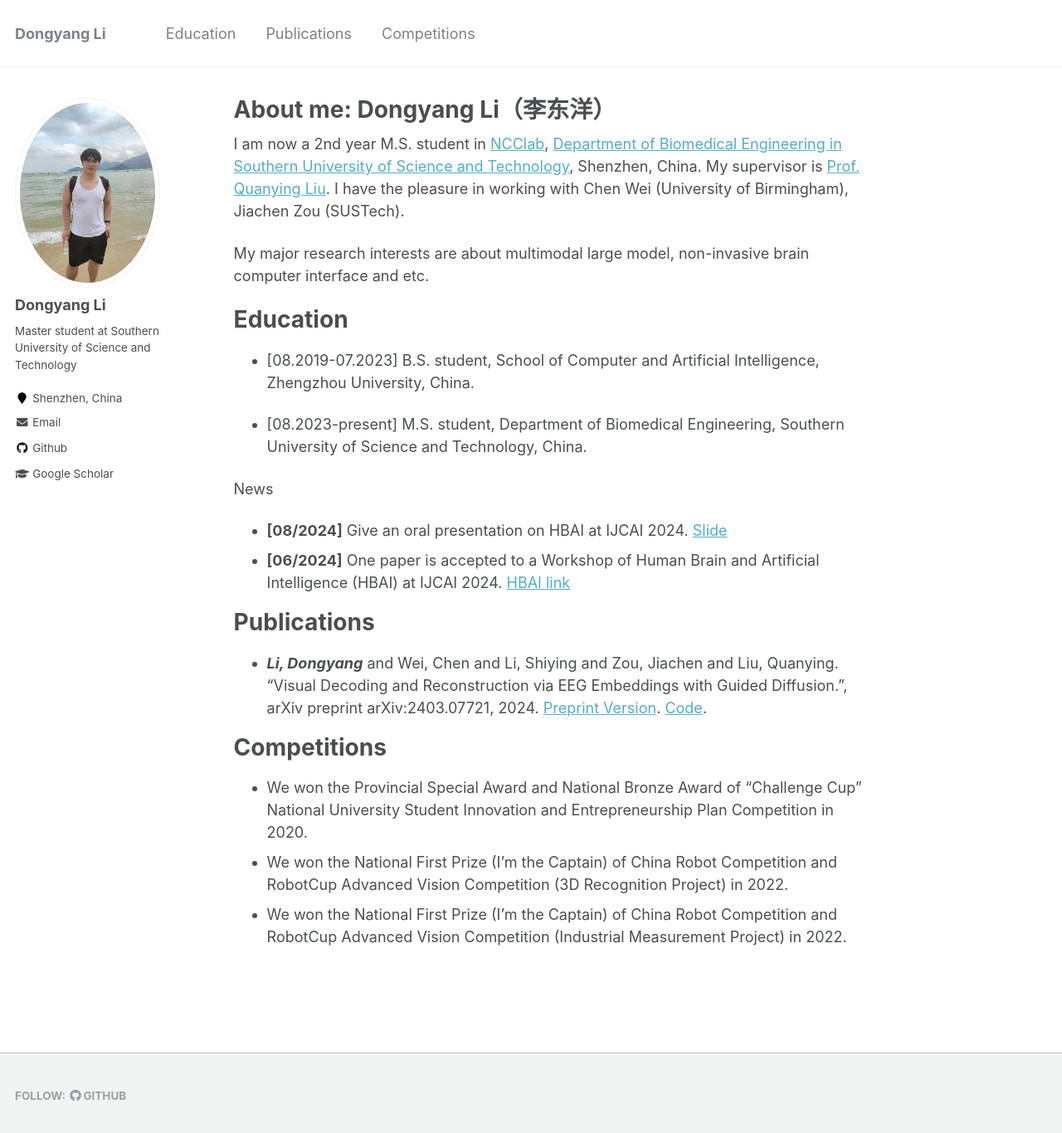
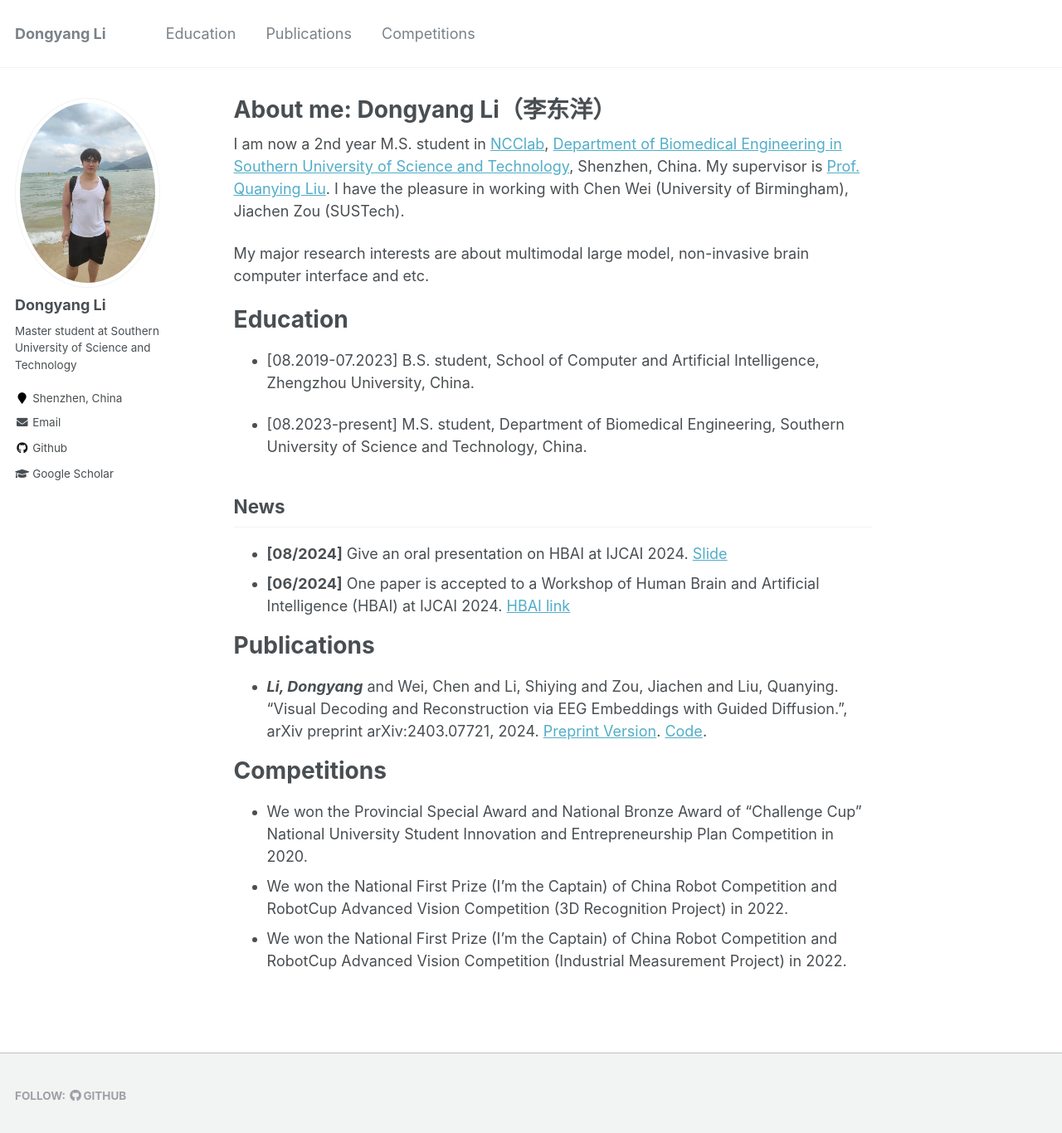
Before and after one commit to dongyangli-del/dongyangli-del.github.io, a Jekyll site: the page built from _pages/about.md, in a window 1280 px wide and 1379 px high. Shown: the top 1366 px of the window at 83% size. Built offline with Jekyll 4.4.1, drawn with Linux system fonts in a browser that asks for light colours.

Commit message:
update news

```diff
--- a/_pages/about.md
+++ b/_pages/about.md
@@ -19,7 +19,7 @@ Education
 * [08.2023-present] M.S. student, Department of Biomedical Engineering, Southern University of Science and Technology, China.
 
 
-News
+## News
 <!-- ======
  -->
 
```
